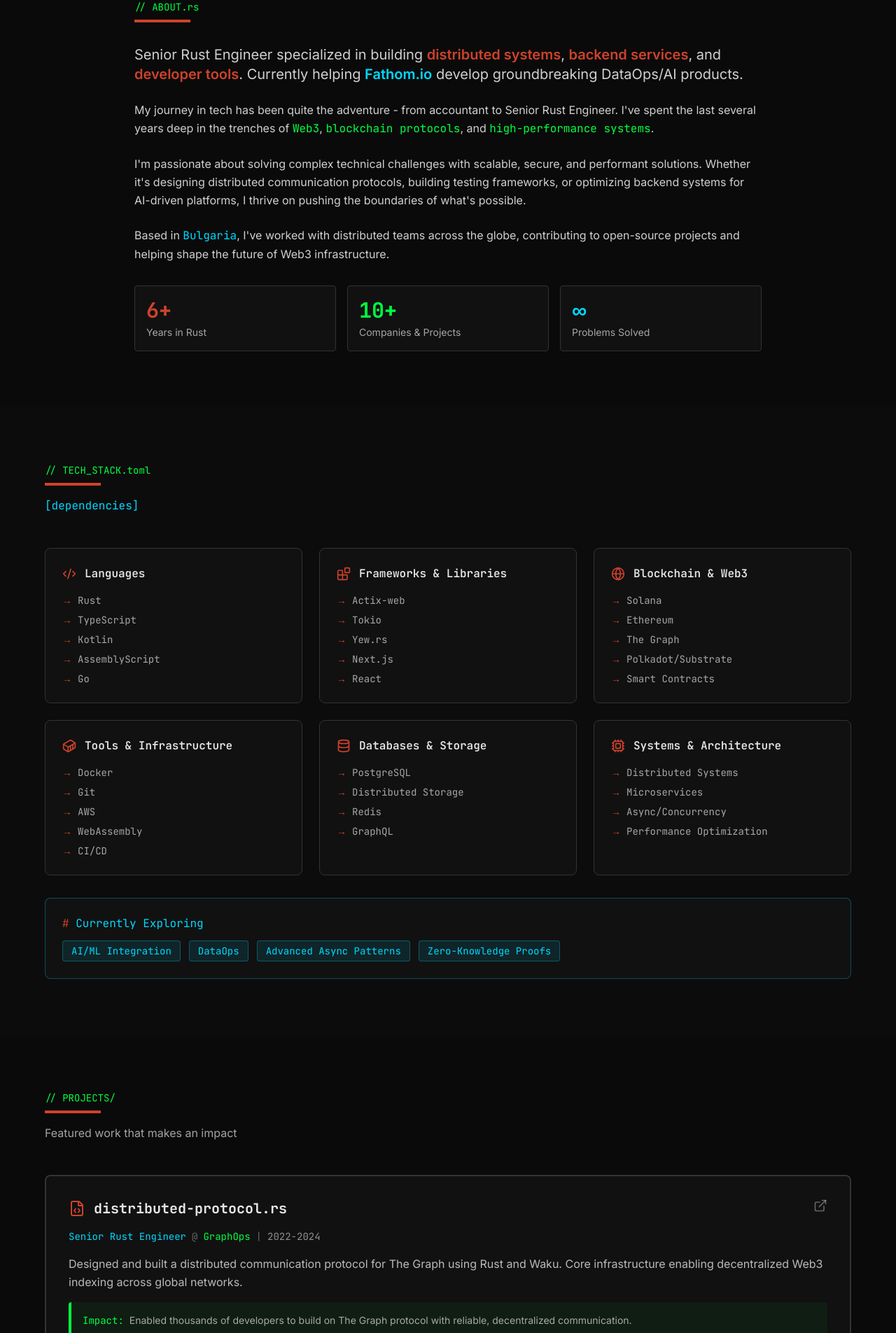
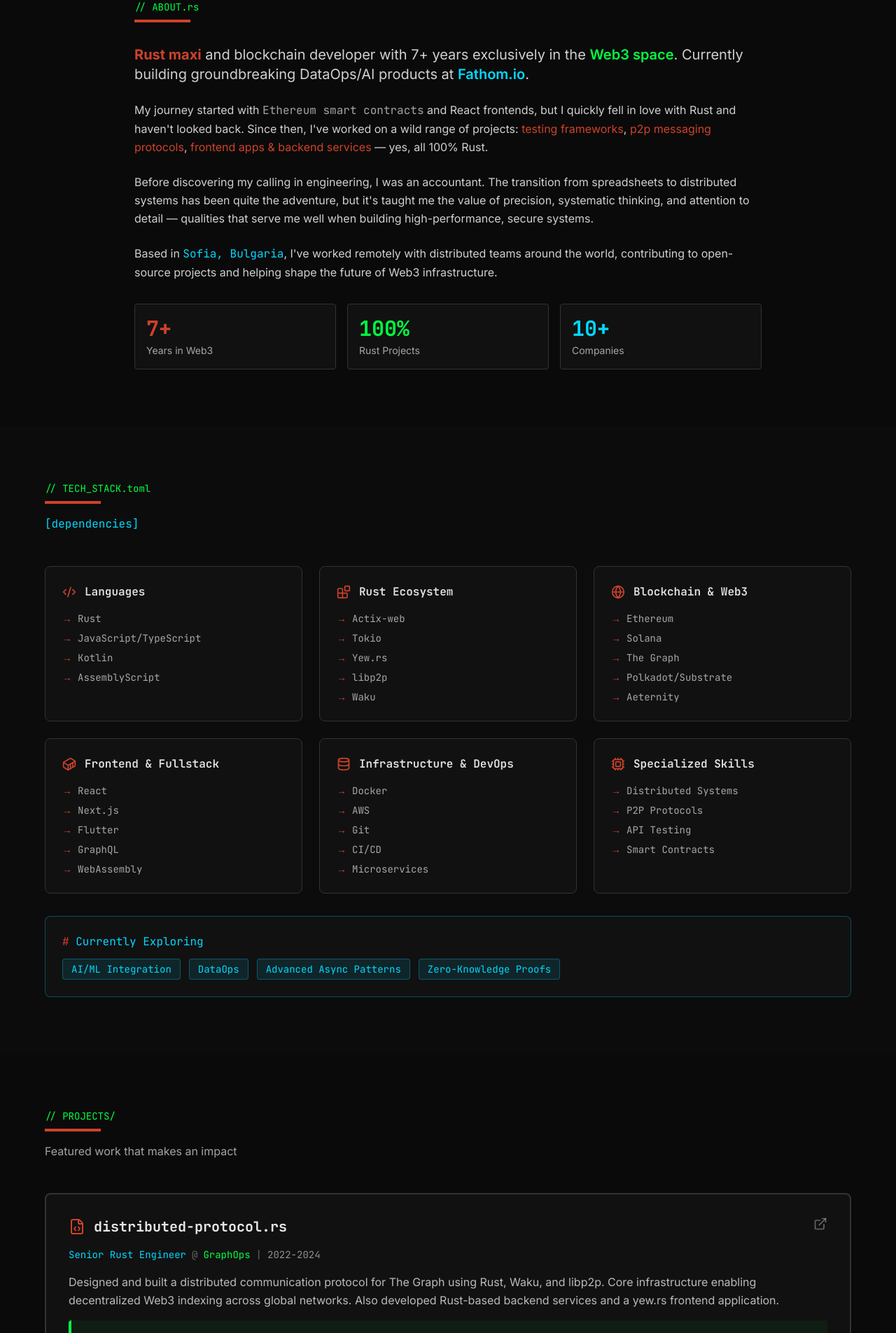
Before and after one commit to cargopete/cargopete, a Next.js app: page / in a window 1280 px wide. Shown: the part 880-2785 px from the top of the page at 70% size. Built offline with nearby package versions, Linux system fonts and the light colour scheme.

Commit message:
Enhance content with personality and details from CV

```diff
--- a/app/components/About.tsx
+++ b/app/components/About.tsx
@@ -28,83 +28,78 @@
           {/* Content */}
           <div className="space-y-6 text-foreground/90 leading-relaxed">
             <p className="text-lg md:text-xl">
-              Senior Rust Engineer specialized in building{" "}
-              <span className="text-rust-orange font-semibold">
-                distributed systems
+              <span className="text-rust-orange font-bold">Rust maxi</span> and
+              blockchain developer with 7+ years exclusively in the{" "}
+              <span className="text-terminal-green font-semibold">
+                Web3 space
               </span>
-              ,{" "}
-              <span className="text-rust-orange font-semibold">
-                backend services
-              </span>
-              , and{" "}
-              <span className="text-rust-orange font-semibold">
-                developer tools
-              </span>
-              . Currently helping{" "}
+              . Currently building groundbreaking DataOps/AI products at{" "}
               <span className="text-terminal-blue font-semibold">
                 Fathom.io
-              </span>{" "}
-              develop groundbreaking DataOps/AI products.
-            </p>
-
-            <p>
-              My journey in tech has been quite the adventure - from accountant
-              to Senior Rust Engineer. I&apos;ve spent the last several years
-              deep in the trenches of{" "}
-              <span className="font-mono text-terminal-green">
-                Web3
-              </span>,{" "}
-              <span className="font-mono text-terminal-green">
-                blockchain protocols
-              </span>
-              , and{" "}
-              <span className="font-mono text-terminal-green">
-                high-performance systems
               </span>
               .
             </p>
 
             <p>
-              I&apos;m passionate about solving complex technical challenges
-              with scalable, secure, and performant solutions. Whether
-              it&apos;s designing distributed communication protocols,
-              building testing frameworks, or optimizing backend systems for
-              AI-driven platforms, I thrive on pushing the boundaries of
-              what&apos;s possible.
+              My journey started with{" "}
+              <span className="font-mono text-foreground/70">
+                Ethereum smart contracts
+              </span>{" "}
+              and React frontends, but I quickly fell in love with Rust and
+              haven&apos;t looked back. Since then, I&apos;ve worked on a wild
+              range of projects:{" "}
+              <span className="text-rust-orange">testing frameworks</span>,{" "}
+              <span className="text-rust-orange">p2p messaging protocols</span>
+              ,{" "}
+              <span className="text-rust-orange">
+                frontend apps &amp; backend services
+              </span>{" "}
+              — yes, all 100% Rust.
+            </p>
+
+            <p>
+              Before discovering my calling in engineering, I was an accountant.
+              The transition from spreadsheets to distributed systems has been
+              quite the adventure, but it&apos;s taught me the value of
+              precision, systematic thinking, and attention to detail —
+              qualities that serve me well when building high-performance,
+              secure systems.
             </p>
 
             <p>
               Based in{" "}
-              <span className="font-mono text-terminal-blue">Bulgaria</span>,
-              I&apos;ve worked with distributed teams across the globe,
-              contributing to open-source projects and helping shape the future
-              of Web3 infrastructure.
+              <span className="font-mono text-terminal-blue">
+                Sofia, Bulgaria
+              </span>
+              , I&apos;ve worked remotely with distributed teams around the
+              world, contributing to open-source projects and helping shape the
+              future of Web3 infrastructure.
             </p>
 
             {/* Key Highlights */}
             <div className="mt-8 grid md:grid-cols-3 gap-4">
-              <div className="p-4 bg-card border border-border rounded">
+              <div className="p-4 bg-card border border-border rounded hover:border-rust-orange transition-colors">
                 <div className="text-3xl font-bold text-rust-orange font-mono">
-                  6+
+                  7+
                 </div>
                 <div className="text-sm text-foreground/70 mt-1">
-                  Years in Rust
+                  Years in Web3
                 </div>
               </div>
-              <div className="p-4 bg-card border border-border rounded">
+              <div className="p-4 bg-card border border-border rounded hover:border-terminal-green transition-colors">
                 <div className="text-3xl font-bold text-terminal-green font-mono">
+                  100%
+                </div>
+                <div className="text-sm text-foreground/70 mt-1">
+                  Rust Projects
+                </div>
+              </div>
+              <div className="p-4 bg-card border border-border rounded hover:border-terminal-blue transition-colors">
+                <div className="text-3xl font-bold text-terminal-blue font-mono">
                   10+
                 </div>
                 <div className="text-sm text-foreground/70 mt-1">
-                  Companies & Projects
-                </div>
-              </div>
-              <div className="p-4 bg-card border border-border rounded">
-                <div className="text-3xl font-bold text-terminal-blue font-mono">
-                  ∞
-                </div>
-                <div className="text-sm text-foreground/70 mt-1">
-                  Problems Solved
+                  Companies
                 </div>
               </div>
             </div>
--- a/app/components/Experience.tsx
+++ b/app/components/Experience.tsx
@@ -13,9 +13,9 @@
     location: "Remote, UAE",
     current: true,
     highlights: [
-      "Developed scalable backend systems in Rust for high-performance data and AI-driven platforms",
-      "Collaborated cross-functionally with product managers, designers, and engineers",
-      "Refactored legacy systems to boost performance and maintainability",
+      "Developing scalable, robust backend systems in Rust for high-performance data and AI-driven platforms",
+      "Collaborating cross-functionally with product, design, and engineering to shape requirements",
+      "Refactoring and optimizing legacy systems to boost performance and maintainability",
     ],
   },
   {
@@ -24,30 +24,31 @@
     period: "Apr 2025 - Nov 2025",
     location: "Remote",
     highlights: [
-      "Smart contract audits with focus on Rust security and testing best practices",
-      "Identified vulnerabilities and established secure development patterns",
-      "Provided technical insights for robust audit processes",
+      "Supported smart contract audits with expertise in Rust testing and security best practices",
+      "Identified vulnerabilities and contributed to robust audit processes through test coverage",
+      "Collaborated with auditors to establish secure, maintainable smart contract patterns",
     ],
   },
   {
     company: "Eiger",
     role: "Senior Rust Engineer",
-    period: "Sep 2024 - Mar 2025",
+    period: "Aug 2024 - Mar 2025",
     location: "Remote",
     highlights: [
-      "Contributed to Polka Storage - decentralized storage parachain",
-      "Designed and developed core infrastructure components",
+      "Developed and optimized distributed systems and backend services using Rust",
+      "Contributed to Polka Storage - decentralized storage parachain on Polkadot",
     ],
   },
   {
     company: "GraphOps",
     role: "Senior Rust Engineer",
-    period: "Jul 2022 - Sep 2024",
+    period: "Jul 2022 - Aug 2024",
     location: "Remote",
     highlights: [
-      "Designed distributed communication protocol using Rust and Waku",
-      "Built Rust-based backend services and yew.rs frontend application",
-      "Core developer team working on The Graph protocol",
+      "Designed and built distributed communication protocol using Rust, Waku, and libp2p",
+      "Developed Rust-based backend services for The Graph protocol infrastructure",
+      "Built yew.rs frontend application for developer tooling",
+      "Core developer team working on critical Web3 indexing protocol",
     ],
   },
   {
@@ -55,38 +56,48 @@
     role: "Rust Engineer & Graph Advocate",
     period: "Mar 2021 - Jul 2024",
     location: "Remote",
-    volunteer: "Graph Advocate (volunteer)",
+    volunteer: "Graph Advocate (Dec 2021 - Jul 2024)",
     highlights: [
-      "Created first full-fledged testing framework for subgraphs (Rust, AssemblyScript, WebAssembly)",
-      "Technical Teacher and Community Care Advocate",
-      "Helped developers contribute to Web3 and The Graph ecosystem",
+      "Created and maintained the first (and only) full-fledged testing framework for subgraphs",
+      "Technologies: Rust, AssemblyScript, WebAssembly",
+      "Volunteered as Technical Teacher and Community Care Advocate",
+      "Helped developers actively participate in Web3 and contribute to The Graph",
+      "Assisted with development tooling, subgraph building, and ecosystem growth",
     ],
   },
   {
-    company: "Kraken Digital Asset Exchange",
+    company: "Kraken",
     role: "Rust Engineer",
     period: "Dec 2021 - Jul 2022",
     location: "Remote",
-    highlights: ["Developed tools simplifying HTTP API testing"],
+    highlights: [
+      "Worked on developer tools that simplify HTTP API testing",
+      "Improved testing infrastructure for cryptocurrency exchange APIs",
+    ],
   },
   {
     company: "OVO Energy",
     role: "Full Stack Engineer",
     period: "Jan 2020 - Mar 2021",
-    location: "UK",
+    location: "Remote, UK",
     highlights: [
-      "Microservices backend (Kotlin), Flutter mobile app, React web app",
-      "Technologies: AWS, Docker, GraphQL, TypeScript, Quarkus",
+      "Maintained and improved scheduling product for field engineer appointments",
+      "Microservices-based Kotlin backend with Quarkus framework",
+      "Built Flutter mobile app from scratch",
+      "Developed React web application",
+      "Technologies: AWS, Docker, GraphQL, TypeScript, Gradle",
     ],
   },
   {
-    company: "weiChain",
+    company: "WeiChain",
     role: "Junior Software Engineer",
     period: "Jan 2019 - Jan 2020",
     location: "Sofia, Bulgaria",
     highlights: [
-      "Smart contracts on Ethereum and Aeternity blockchains",
-      "Built decentralized cryptocurrency exchange and atomic swap widget",
+      "Wrote smart contracts on Ethereum and Aeternity blockchains",
+      "Created React-based web applications for blockchain interactions",
+      "Built and deployed decentralized cryptocurrency exchange to mainnet",
+      "Developed atomic swap widget for trustless cross-chain trading",
     ],
   },
 ];
--- a/app/components/Hero.tsx
+++ b/app/components/Hero.tsx
@@ -5,13 +5,13 @@
 import { Download, Mail } from "lucide-react";
 
 const commands = [
-  { command: "whoami", output: "Senior Rust Engineer" },
+  { command: "whoami", output: "Senior Rust Engineer (Rust Maxi 🦀)" },
   {
     command: "cat bio.txt",
     output:
-      "Building distributed systems, backend services, and developer tools.\nPassionate about scalable, secure, high-performance solutions.",
+      "7+ years exclusively in Web3 - from Ethereum smart contracts to becoming a Rust maxi.\nBuilding distributed systems, p2p protocols, testing frameworks, and backend services.\n(Yes, all 100% Rust.)",
   },
-  { command: "ls current-role/", output: "Fathom.io - DataOps/AI platforms" },
+  { command: "pwd", output: "/home/fathom/dataops-ai-platforms" },
 ];
 
 export function Hero() {
--- a/app/components/Projects.tsx
+++ b/app/components/Projects.tsx
@@ -12,14 +12,15 @@
     company: "GraphOps",
     period: "2022-2024",
     description:
-      "Designed and built a distributed communication protocol for The Graph using Rust and Waku. Core infrastructure enabling decentralized Web3 indexing across global networks.",
+      "Designed and built a distributed communication protocol for The Graph using Rust, Waku, and libp2p. Core infrastructure enabling decentralized Web3 indexing across global networks. Also developed Rust-based backend services and a yew.rs frontend application.",
     impact:
-      "Enabled thousands of developers to build on The Graph protocol with reliable, decentralized communication.",
-    tech: ["Rust", "Waku", "Distributed Systems", "P2P", "WebAssembly"],
+      "Enabled thousands of developers to build on The Graph protocol with reliable, decentralized P2P communication.",
+    tech: ["Rust", "Waku", "libp2p", "Distributed Systems", "Yew.rs"],
     highlights: [
-      "Built from scratch with focus on reliability and performance",
-      "Handled millions of messages across distributed nodes",
-      "Implemented advanced consensus mechanisms",
+      "Built production-grade P2P messaging protocol from scratch",
+      "Handled millions of messages across distributed global nodes",
+      "Implemented fault-tolerant consensus and gossip mechanisms",
+      "Developed complementary backend services and frontend tooling",
     ],
   },
   {
@@ -28,14 +29,32 @@
     company: "The Graph",
     period: "2021",
     description:
-      "Created the first (and only) full-fledged testing framework for subgraphs in The Graph ecosystem. Essential developer tooling used by the entire community.",
+      "Created and maintained the first (and only) full-fledged testing framework for subgraphs in The Graph ecosystem. Essential developer tooling that became the standard for subgraph development and quality assurance.",
     impact:
-      "Became the standard testing solution for subgraph developers worldwide.",
+      "Became the de facto testing solution for subgraph developers worldwide, used by major projects and protocols.",
     tech: ["Rust", "AssemblyScript", "WebAssembly", "Testing", "DevTools"],
     highlights: [
-      "First comprehensive testing solution in the ecosystem",
-      "Integrated with Graph CLI and deployment tools",
-      "Adopted by major projects and development teams",
+      "First comprehensive testing solution in the entire ecosystem",
+      "Integrated seamlessly with Graph CLI and deployment pipelines",
+      "Adopted by major DeFi protocols and development teams",
+      "Set the standard for subgraph quality and reliability",
+    ],
+  },
+  {
+    title: "decentralized-exchange.sol",
+    role: "Junior Software Engineer",
+    company: "WeiChain",
+    period: "2019-2020",
+    description:
+      "Built and deployed a decentralized cryptocurrency exchange on Ethereum and Aeternity blockchains. Also developed an atomic swap widget enabling trustless cross-chain trades.",
+    impact:
+      "Early production deployment of DEX technology, contributing to the DeFi ecosystem's growth.",
+    tech: ["Ethereum", "Aeternity", "Solidity", "React", "Smart Contracts"],
+    highlights: [
+      "Full-stack development from smart contracts to React frontend",
+      "Implemented atomic swap functionality for cross-chain trading",
+      "Deployed to mainnet and handled real user transactions",
+      "Early experience with DeFi primitives and Web3 UX",
     ],
   },
 ];
--- a/app/components/TechStack.tsx
+++ b/app/components/TechStack.tsx
@@ -16,42 +16,42 @@
   {
     title: "Languages",
     icon: Code2,
-    items: ["Rust", "TypeScript", "Kotlin", "AssemblyScript", "Go"],
+    items: ["Rust", "JavaScript/TypeScript", "Kotlin", "AssemblyScript"],
   },
   {
-    title: "Frameworks & Libraries",
+    title: "Rust Ecosystem",
     icon: Blocks,
-    items: ["Actix-web", "Tokio", "Yew.rs", "Next.js", "React"],
+    items: ["Actix-web", "Tokio", "Yew.rs", "libp2p", "Waku"],
   },
   {
     title: "Blockchain & Web3",
     icon: Globe,
     items: [
+      "Ethereum",
       "Solana",
-      "Ethereum",
       "The Graph",
       "Polkadot/Substrate",
-      "Smart Contracts",
+      "Aeternity",
     ],
   },
   {
-    title: "Tools & Infrastructure",
+    title: "Frontend & Fullstack",
     icon: Container,
-    items: ["Docker", "Git", "AWS", "WebAssembly", "CI/CD"],
+    items: ["React", "Next.js", "Flutter", "GraphQL", "WebAssembly"],
   },
   {
-    title: "Databases & Storage",
+    title: "Infrastructure & DevOps",
     icon: Database,
-    items: ["PostgreSQL", "Distributed Storage", "Redis", "GraphQL"],
+    items: ["Docker", "AWS", "Git", "CI/CD", "Microservices"],
   },
   {
-    title: "Systems & Architecture",
+    title: "Specialized Skills",
     icon: Cpu,
     items: [
       "Distributed Systems",
-      "Microservices",
-      "Async/Concurrency",
-      "Performance Optimization",
+      "P2P Protocols",
+      "API Testing",
+      "Smart Contracts",
     ],
   },
 ];
```
